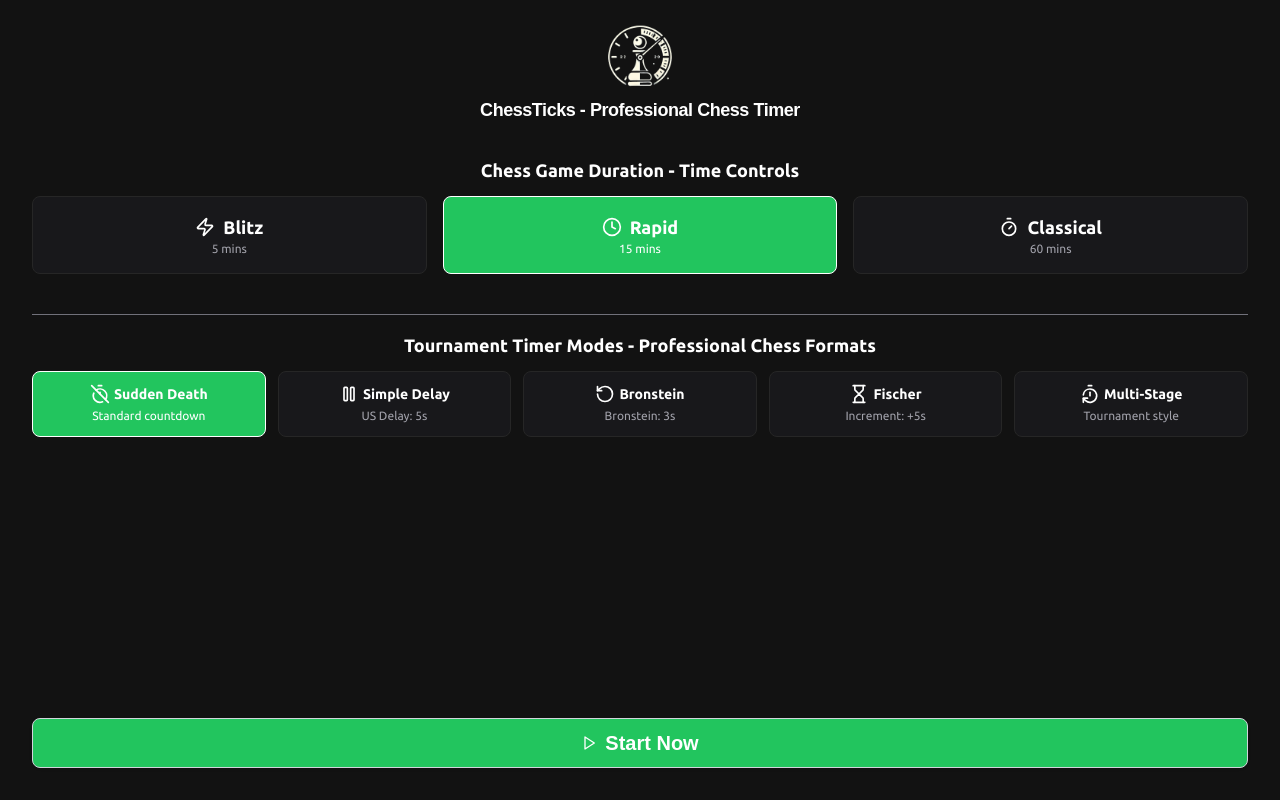
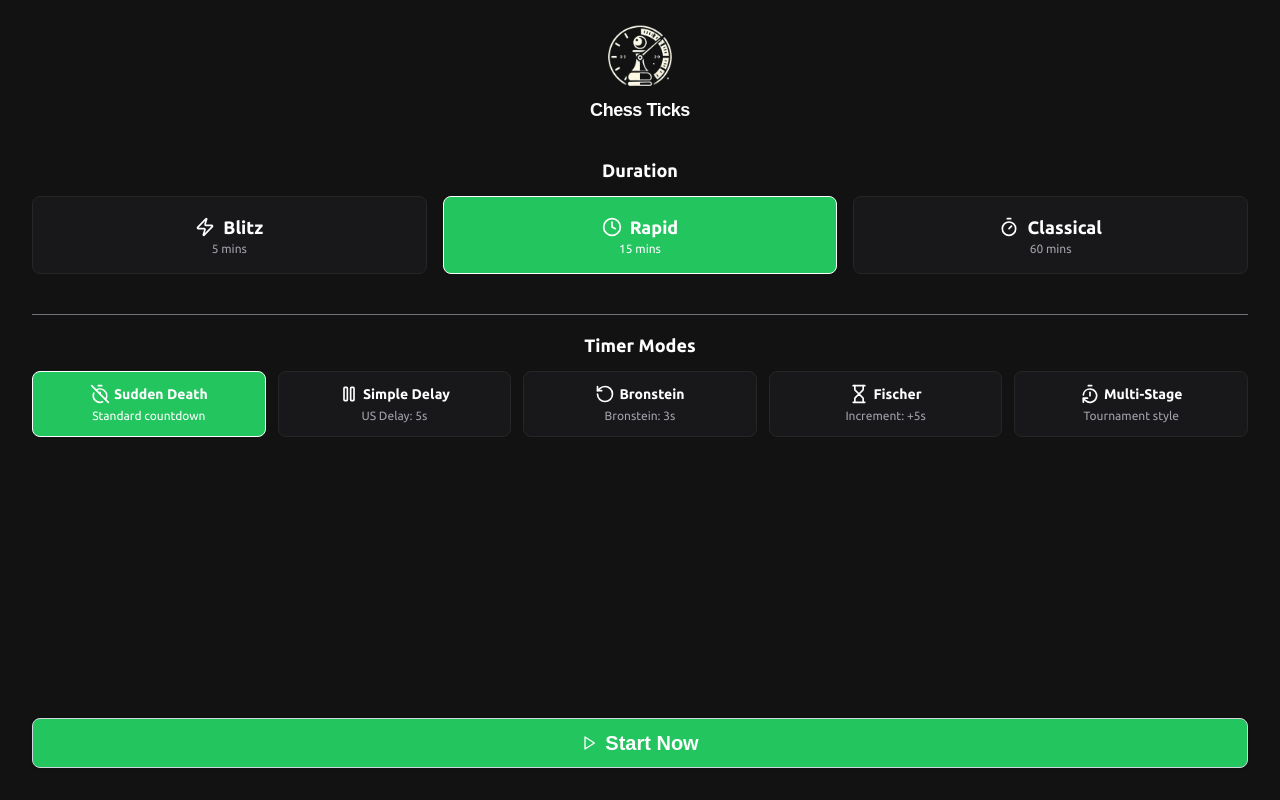
Before and after one commit to UtkarshTheDev/chess-clock, a Next.js app: page / in a window 1280 px wide. Built offline with nearby package versions, Linux system fonts and the light colour scheme; a web font is replaced by a local one.

Commit message:
feat: update structured data and improve page titles for SEO optimization

```diff
--- a/src/app/layout.tsx
+++ b/src/app/layout.tsx
@@ -146,11 +146,7 @@
   }
 };
 
-export default function RootLayout({
-  children,
-}: Readonly<{
-  children: React.ReactNode;
-}>) {
+// Static structured data to prevent hydration mismatch
 const structuredData = {
   "@context": "https://schema.org",
   "@graph": [
@@ -166,7 +162,7 @@
       "browserRequirements": "Requires JavaScript. Requires HTML5.",
       "softwareVersion": "1.0.0",
       "datePublished": "2024-01-01",
-        "dateModified": new Date().toISOString().split('T')[0],
+      "dateModified": "2024-08-03",
       "author": {
         "@type": "Person",
         "name": "Utkarsh Tiwari",
@@ -272,6 +268,12 @@
   ]
 };
 
+export default function RootLayout({
+  children,
+}: Readonly<{
+  children: React.ReactNode;
+}>) {
+
   return (
     <html lang="en">
       <head>
--- a/src/app/page.tsx
+++ b/src/app/page.tsx
@@ -158,14 +158,14 @@
             priority
           />
           <h1 className="text-lg font-bold text-white tracking-tight font-unbounded">
-            ChessTicks - Professional Chess Timer
+            Chess Ticks
           </h1>
         </div>
 
         <div className="mt-4 flex justify-center items-center w-full flex-col space-y-6">
           {/* Duration Section */}
           <div className="text-white py-4 font-ubuntu flex flex-col items-center justify-center w-full space-y-3">
-            <h2 className="text-lg font-bold font-ubuntu">Chess Game Duration - Time Controls</h2>
+            <h2 className="text-lg font-semibold font-ubuntu">Duration</h2>
             <div className="grid grid-cols-3 gap-4 w-full justify-center items-center">
               {durations.map((duration, index) => (
                 <button
@@ -199,7 +199,7 @@
 
           {/* Type Section */}
           <div className="text-white py-4 font-ubuntu flex flex-col items-center justify-center w-full space-y-3 border-t border-neutral-500">
-            <h2 className="text-lg font-bold font-ubuntu">Tournament Timer Modes - Professional Chess Formats</h2>
+            <h2 className="text-lg font-semibold font-ubuntu">Timer Modes</h2>
             <div className="grid grid-cols-2 md:grid-cols-3 lg:grid-cols-5 gap-3 w-full justify-center items-center">
               {types.map((typeItem, index) => (
                 <button
```
Lines whose indentation alone changed are shown as unchanged.
